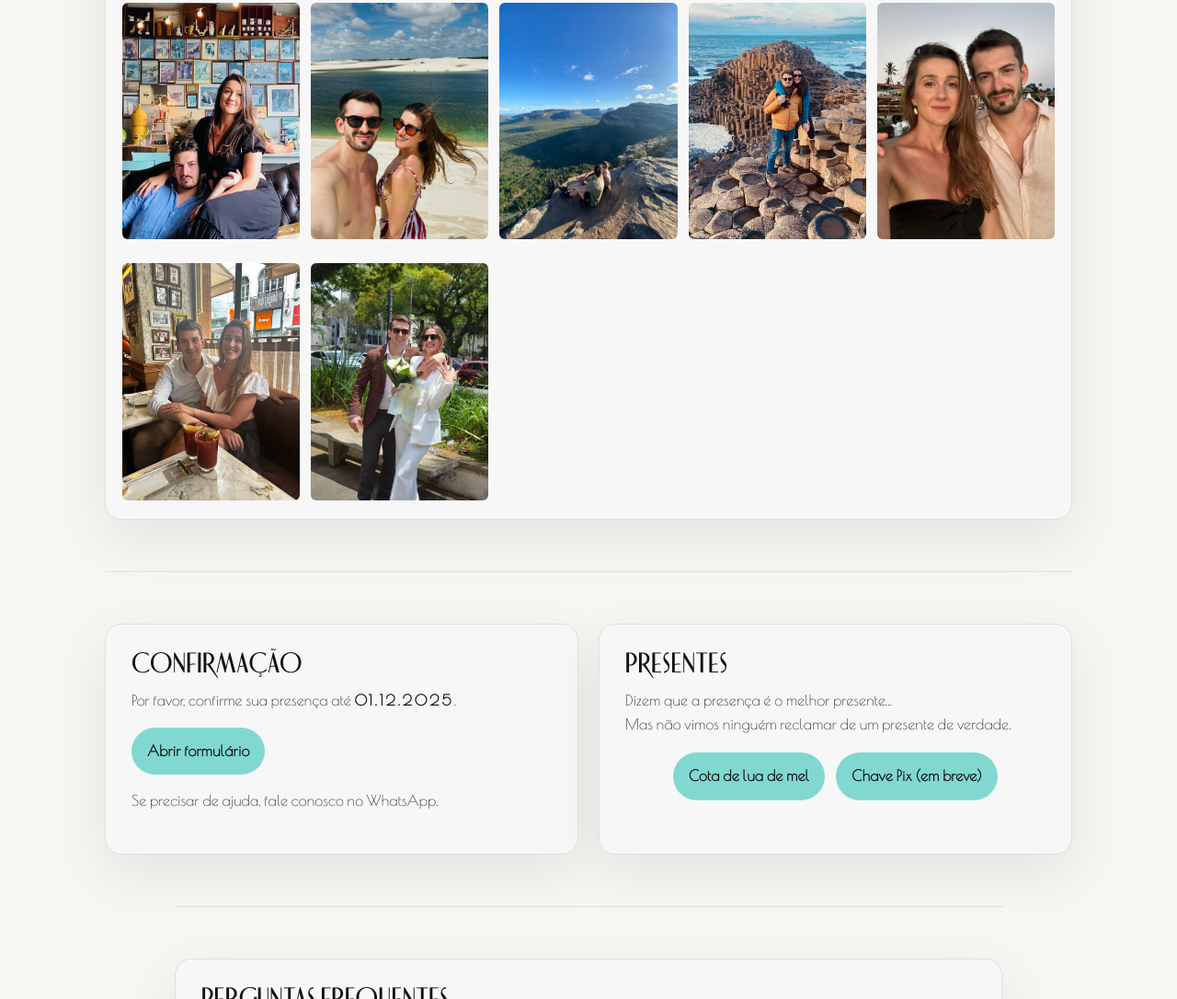
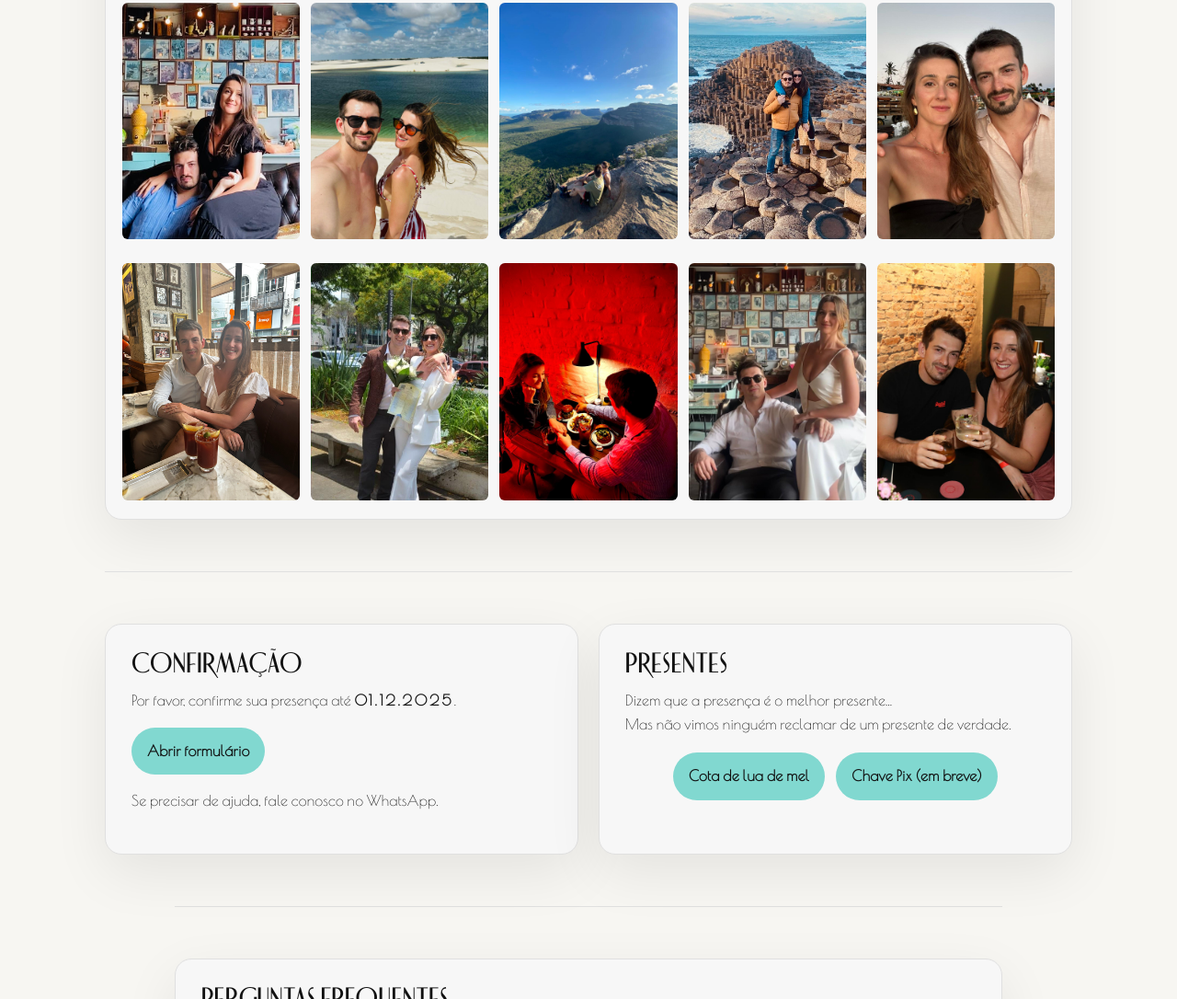
Before and after one commit to nkpanono/caroline-and-nikita.github.io, a plain HTML site: page index.html in a window 1280 px wide. Shown: the part 2090-3176 px from the top of the page at 92% size. Drawn offline with nearby package versions, Linux system fonts and the light colour scheme.

Commit message:
new photos

```diff
--- a/index.html
+++ b/index.html
@@ -387,6 +387,9 @@
           <img src="gallery/10.JPG" alt="" />
           <img src="gallery/11.JPG" alt="" />
           <img src="gallery/12.jpeg" alt="" />
+          <img src="gallery/13.jpeg" alt="" />
+          <img src="gallery/14.jpeg" alt="" />
+          <img src="gallery/15.jpeg" alt="" />
         </div>
       </div>
 
```
Also changed, not shown: gallery/13.jpeg (added), gallery/14.jpeg (added), gallery/15.jpeg (added).
